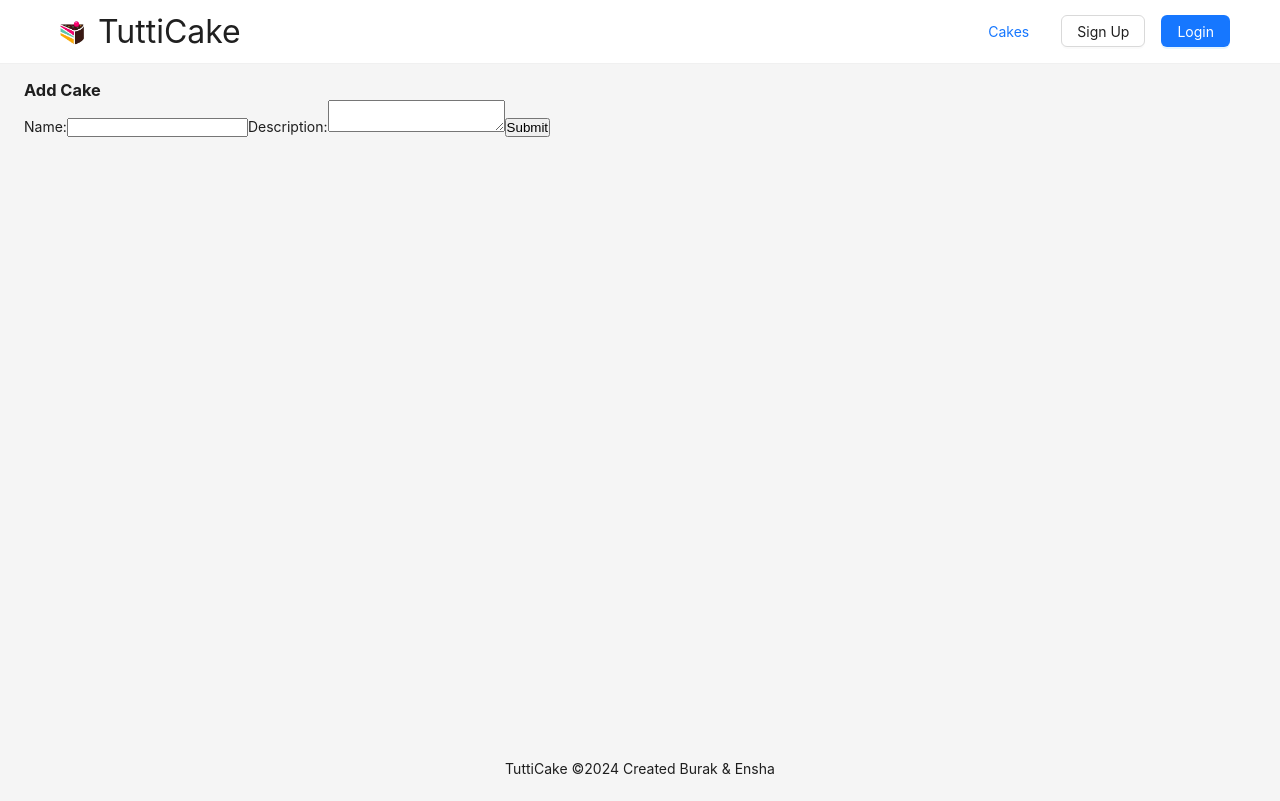
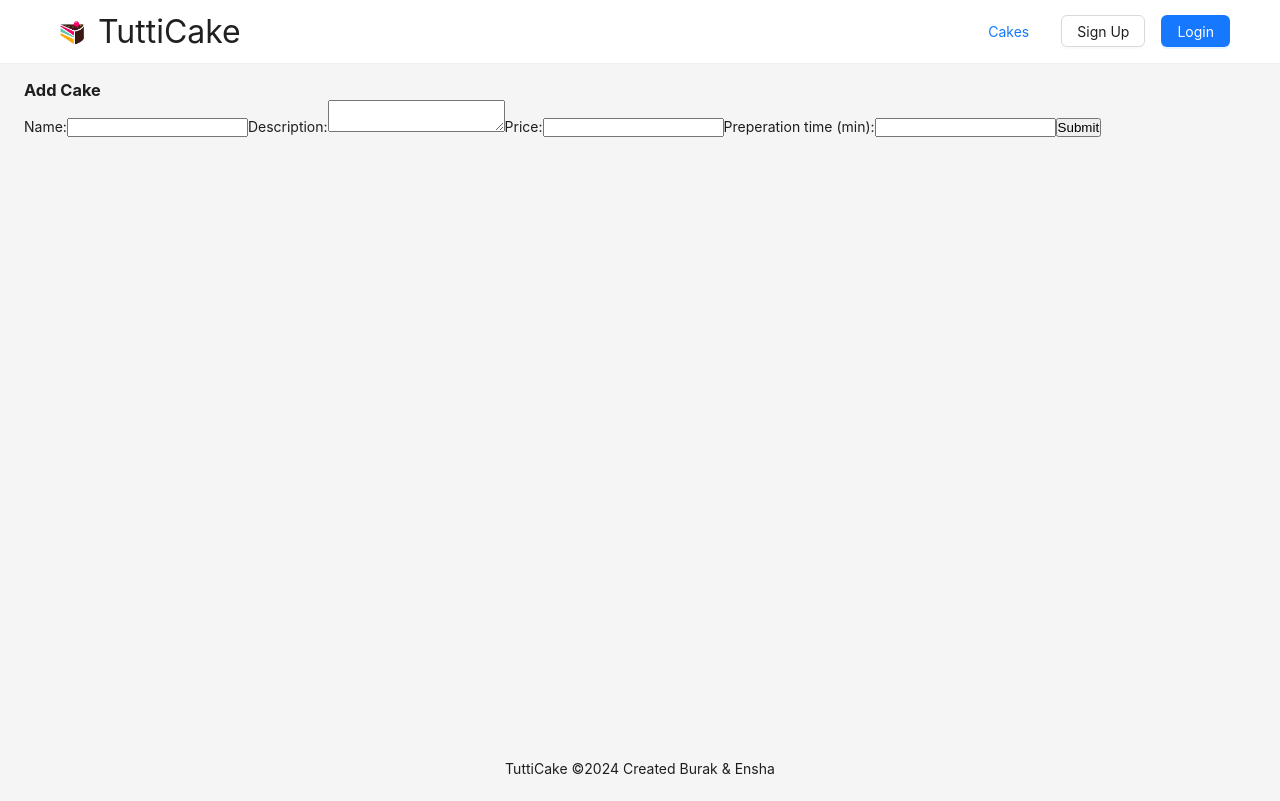
Before and after one commit to nihatalgan/tutticake-app-client, a React (Vite) app: page /cakes/create in a window 1280 px wide. Built offline with nearby package versions, Linux system fonts and the light colour scheme; no server answers.

Commit message:
add new fields to cake logic✅

```diff
--- a/src/pages/AddCake.jsx
+++ b/src/pages/AddCake.jsx
@@ -4,22 +4,27 @@ import { useNavigate } from "react-router-dom";
 import cakeServices from "../services/cakes.service";
 
 function AddCake() {
-
   const [name, setName] = useState("");
   const [description, setDescription] = useState("");
+  const [price, setPrice] = useState("");
+  const [preperationTime, setPreperationTime] = useState("");
 
   const navigate = useNavigate();
 
   const handleSubmit = (e) => {
     e.preventDefault();
 
-    const newCake = { name, description };
+    const newCake = { name, description, price, preperationTime };
+    console.log(newCake);
 
-    cakeServices.addCake(newCake)
+    cakeServices
+      .addCake(newCake)
       .then((response) => {
         // Reset the state
         setName("");
         setDescription("");
+        setPrice("");
+        setPreperationTime("");
         navigate("/cakes");
       })
       .catch((error) => console.log(error));
@@ -30,7 +35,6 @@ function AddCake() {
       <h3>Add Cake</h3>
 
       <form onSubmit={handleSubmit}>
-        {" "}
         <label>Name:</label>
         <input
           type="text"
@@ -45,6 +49,20 @@ function AddCake() {
           value={description}
           onChange={(e) => setDescription(e.target.value)}
         />
+        <label>Price:</label>
+        <input
+          type="number"
+          name="price"
+          value={price}
+          onChange={(e) => setPrice(Number(e.target.value))}
+        />
+         <label>Preperation time (min):</label>
+        <input
+          type="number"
+          name="preperationTime"
+          value={preperationTime}
+          onChange={(e) => setPreperationTime(Number(e.target.value))}
+        />
         <button type="submit">Submit</button>
       </form>
     </div>
--- a/src/pages/CakeDetailsPage.jsx
+++ b/src/pages/CakeDetailsPage.jsx
@@ -84,7 +84,18 @@ function CakeDetailsPage(props) {
               margin: 0,
             }}
           >
-            {cake.price}
+            {cake.price} €
+          </Typography.Title>
+        </Card>
+        <Card>
+          <Typography.Text>Preperation time:</Typography.Text>
+          <Typography.Title
+            level={3}
+            style={{
+              margin: 0,
+            }}
+          >
+            {cake.preperationTime} min
           </Typography.Title>
         </Card>
       </Col>
--- a/src/services/cakes.service.js
+++ b/src/services/cakes.service.js
@@ -1,17 +1,17 @@
-import axios from 'axios';
+import axios from "axios";
 
 class CakesService {
   constructor() {
     // Create a new instance of axios with a custom configuration
     this.api = axios.create({
-      baseURL: import.meta.env.VITE_SERVER_URL
+      baseURL: import.meta.env.VITE_SERVER_URL,
       // We set our API's base URL so that all requests use the same base URL
     });
 
-      // Automatically set JWT token in the headers for every request
-    this.api.interceptors.request.use(config => {
+    // Automatically set JWT token in the headers for every request
+    this.api.interceptors.request.use((config) => {
       // Retrieve the JWT token from the local storage
-      const storedToken = localStorage.getItem('authToken');
+      const storedToken = localStorage.getItem("authToken");
 
       if (storedToken) {
         config.headers = { Authorization: `Bearer ${storedToken}` };
@@ -21,8 +21,13 @@ class CakesService {
     });
   }
 
-  addCake = ({ name, description }) => {
-    return this.api.post('/cakes', { name, description });
+  addCake = ({ name, description, price, preperationTime }) => {
+    return this.api.post("/cakes", {
+      name,
+      description,
+      price,
+      preperationTime,
+    });
   };
 
   getCakeDetails = (cakeId) => {
```
